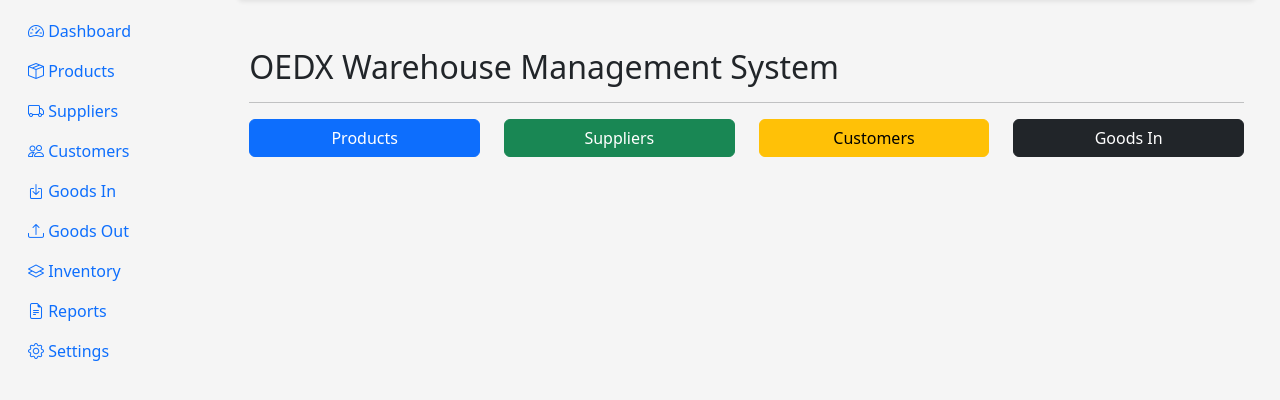
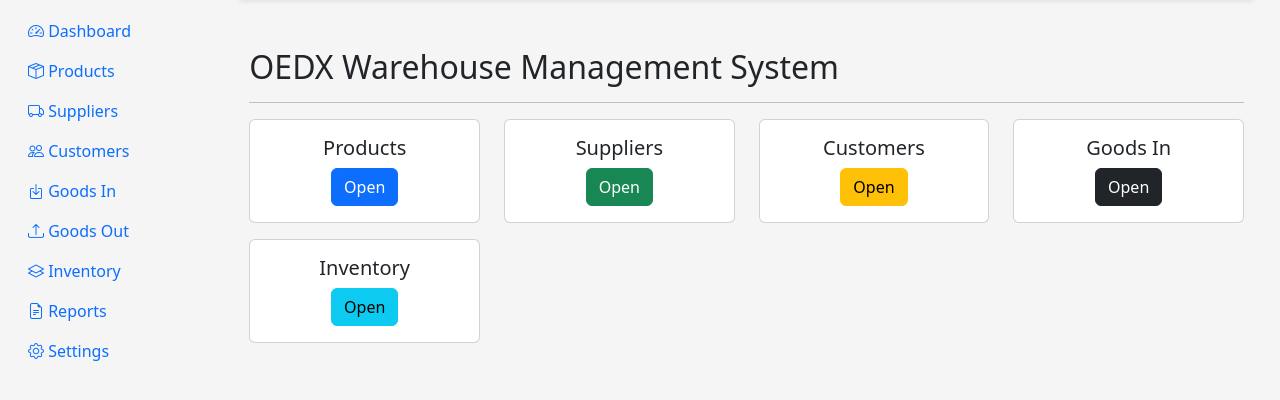
Before and after one commit to oedxdigitals/OEDX-WMS, a Flask app: page / in a window 1280 px wide. Shown: the part 72-472 px from the top of the page. Run offline with Flask 3, Linux system fonts and the light colour scheme.

Commit message:
feat: add inventory dashboard

```diff
--- a/app/routes.py
+++ b/app/routes.py
@@ -3,6 +3,7 @@ from app.blueprints.products import products_bp
 from app.blueprints.suppliers import suppliers_bp
 from app.blueprints.customers import customers_bp
 from app.blueprints.goods_in import goods_in_bp
+from app.blueprints.inventory import inventory_bp
 
 
 def register_routes(app):
@@ -16,3 +17,5 @@ def register_routes(app):
     app.register_blueprint(customers_bp)
 
     app.register_blueprint(goods_in_bp)
+
+    app.register_blueprint(inventory_bp)
--- a/templates/dashboard.html
+++ b/templates/dashboard.html
@@ -13,27 +13,58 @@
     <div class="row">
 
         <div class="col-md-3 mb-3">
-            <a href="{{ url_for('products.index') }}" class="btn btn-primary w-100">
-                Products
-            </a>
+            <div class="card">
+                <div class="card-body text-center">
+                    <h5>Products</h5>
+                    <a href="{{ url_for('products.index') }}" class="btn btn-primary">
+                        Open
+                    </a>
+                </div>
+            </div>
         </div>
 
         <div class="col-md-3 mb-3">
-            <a href="{{ url_for('suppliers.index') }}" class="btn btn-success w-100">
-                Suppliers
-            </a>
+            <div class="card">
+                <div class="card-body text-center">
+                    <h5>Suppliers</h5>
+                    <a href="{{ url_for('suppliers.index') }}" class="btn btn-success">
+                        Open
+                    </a>
+                </div>
+            </div>
         </div>
 
         <div class="col-md-3 mb-3">
-            <a href="{{ url_for('customers.index') }}" class="btn btn-warning w-100">
-                Customers
-            </a>
+            <div class="card">
+                <div class="card-body text-center">
+                    <h5>Customers</h5>
+                    <a href="{{ url_for('customers.index') }}" class="btn btn-warning">
+                        Open
+                    </a>
+                </div>
+            </div>
         </div>
 
         <div class="col-md-3 mb-3">
-            <a href="{{ url_for('goods_in.index') }}" class="btn btn-dark w-100">
-                Goods In
-            </a>
+            <div class="card">
+                <div class="card-body text-center">
+                    <h5>Goods In</h5>
+                    <a href="{{ url_for('goods_in.index') }}" class="btn btn-dark">
+                        Open
+                    </a>
+                </div>
+            </div>
+        </div>
+
+        <div class="col-md-3 mb-3">
+            <div class="card">
+                <div class="card-body text-center">
+                    <h5>Inventory</h5>
+                    <a href="{{ url_for('inventory.index') }}" class="btn btn-info">
+                        Open
+                    </a>
+                </div>
+            </div>
         </div>
 
     </div>
```
Also changed, not shown: app/blueprints/inventory.py (added, +23 -0 lines), templates/inventory/list.html (added, +59 -0 lines).
